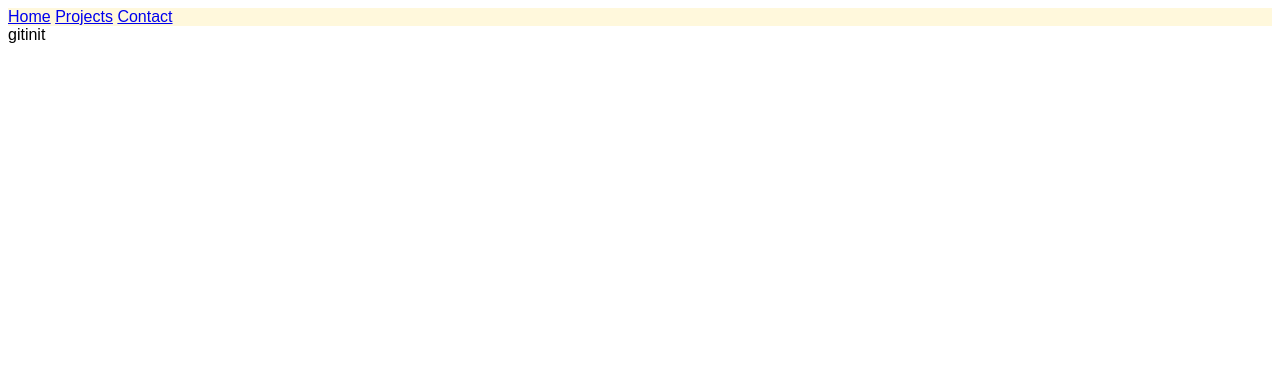
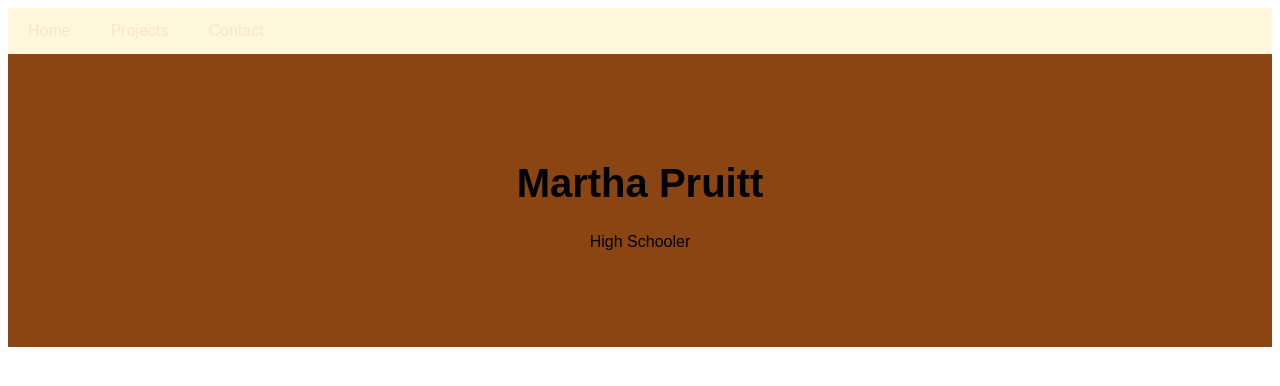
Before and after one commit to MarthaPruitt/Website, a plain HTML site: page index.html.html in a window 1280 px wide. Drawn offline with Linux system fonts and the light colour scheme.

Commit message:
Added nav bar and name

```diff
--- a/index.html.html
+++ b/index.html.html
@@ -14,6 +14,15 @@
         <a href="#">Projects</a>
         <a href="#">Contact</a>
     </div>
+    <div class="header">
+        <h1>Martha Pruitt</h1>
+        <p>High Schooler</p>
+
+    </div>
+<div class="row">
+    <div class="side">
+
+    </div>
+</div>
 </body>
 </html>
-gitinit
--- a/style.css
+++ b/style.css
@@ -10,7 +10,7 @@ body{
     overflow:hidden;
     background-color:cornsilk;
 }
-navbar a{
+.navbar a{
     float: left;
     display: block;
     color: bisque;
@@ -22,3 +22,12 @@ navbar a{
     background-color:aquamarine;
     color:dodgerblue
 }
+.header{
+    padding: 80px;
+    text-align: center;
+   background: saddlebrown;
+    color:black
+}
+.header h1{
+font-size: 40px;
+}
```
